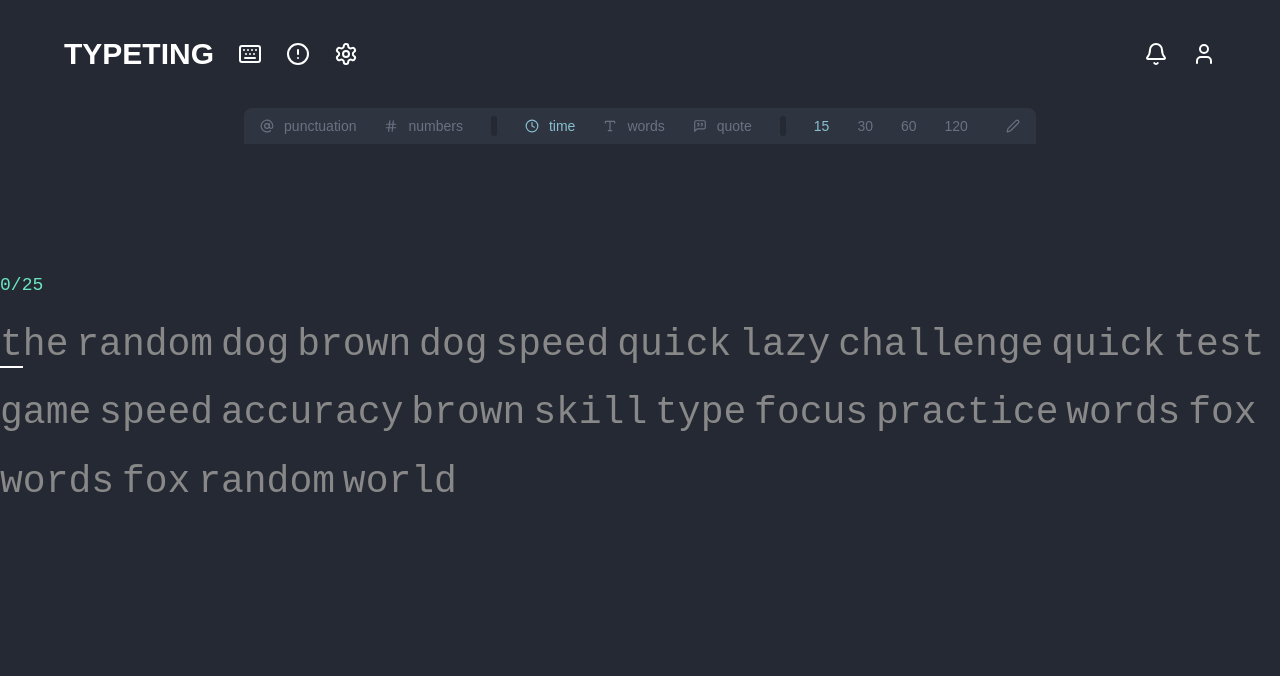
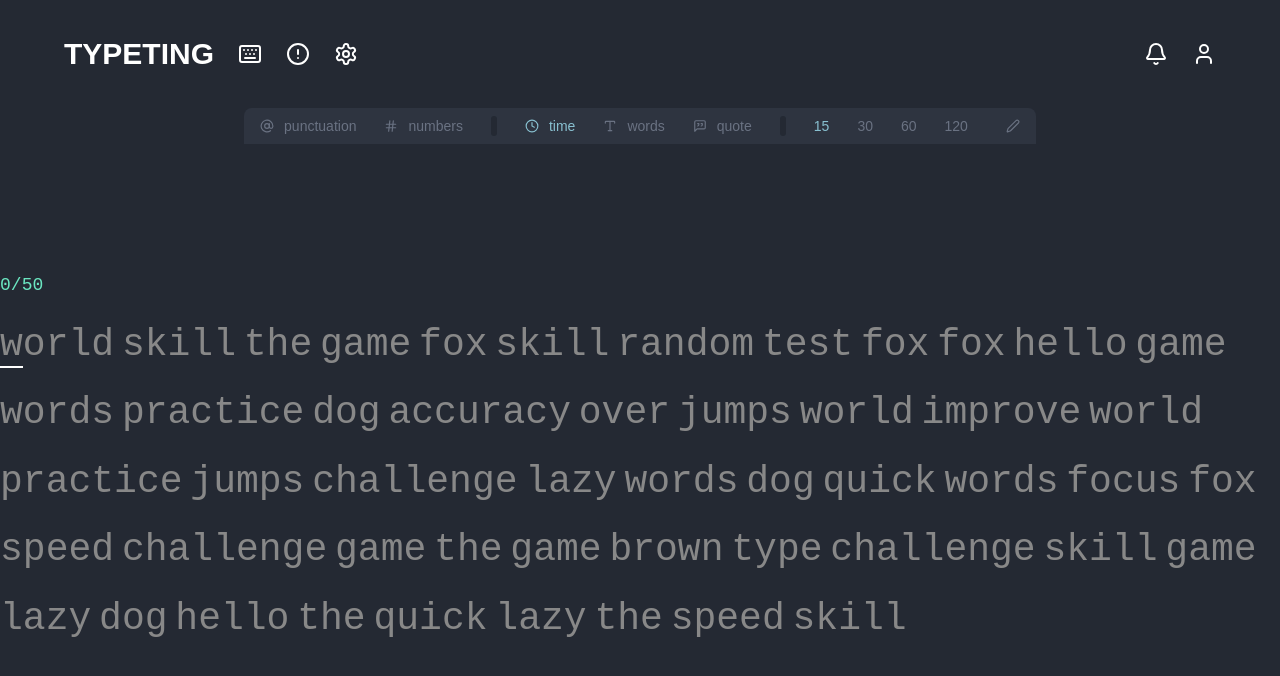
Before and after one commit to DavidRaveloU/Typeting, a Next.js app: page / in a window 1280 px wide. Shown: the top 676 px of the page. Built offline with nearby package versions, Linux system fonts and the light colour scheme.

Commit message:
feat: integrate sentence generation and typing configuration in TypingArea component

```diff
--- a/components/TypingArea.tsx
+++ b/components/TypingArea.tsx
@@ -1,37 +1,46 @@
 "use client";
 
-import React, { useState, useRef, useEffect } from "react";
-
-const WORD_LIST = [
-  "the", "quick", "brown", "fox", "jumps", "over", "lazy", "dog", "hello", "world",
-  "type", "speed", "keyboard", "practice", "random", "words", "challenge", "focus",
-  "improve", "accuracy", "skill", "test", "game", "letter", "space"
-];
+import { useTypingConfig } from "@/context/TypingConfigContext";
+import React, { useEffect, useRef, useState } from "react";
+import { generateWords } from "@/utils/sentenceGenerator";
+import { COLORS } from "@/utils/constants";
 
 function getRandomSentence(length: number) {
   const words = [];
   for (let i = 0; i < length; i++) {
-    words.push(WORD_LIST[Math.floor(Math.random() * WORD_LIST.length)]);
+    words.push("quick");
   }
-  return words;
+  return words.join(" ");
 }
 
-const SENTENCE_LENGTH = 25;
+const TypingArea: React.FC = () => {
+  const {
+    punctuation,
+    numbers,
+    mode,
+    words: configWords,
+    quoteLength,
+  } = useTypingConfig();
+  const [words, setWords] = useState<string[]>([]);
 
-const COLORS = {
-  correct: "#fff",
-  incorrect: "#ff5555",
-  skipped: "#FFFF00",
-  extra: "#b22222",
-  pending: "#888888",
-  cursor: "#fff"
-};
+  useEffect(() => {
+    let generatedText: string[] | string = [];
 
-const TypingArea: React.FC = () => {
-  const [words, setWords] = useState<string[]>([]);
-  useEffect(() => {
-    setWords(getRandomSentence(SENTENCE_LENGTH));
-  }, []);
+    if (mode === "words" || mode === "time") {
+      const wordCount = mode === "time" ? 50 : parseInt(configWords);
+      generatedText = generateWords(wordCount, { punctuation, numbers });
+    } else if (mode === "quote") {
+      generatedText = getRandomSentence(parseInt(quoteLength));
+    }
+
+    setWords(
+      Array.isArray(generatedText) ? generatedText : generatedText.split(" ")
+    );
+    setInput("");
+    setCurrentWordIdx(0);
+    setTypedWords([]);
+    setSkippedMap({});
+  }, [mode, configWords, punctuation, numbers, quoteLength]);
 
   const [input, setInput] = useState<string>("");
   const [currentWordIdx, setCurrentWordIdx] = useState(0);
@@ -52,17 +61,18 @@ const TypingArea: React.FC = () => {
       if (val.trim().length === 0) return;
 
       const trimmed = val.slice(0, -1);
-      setTypedWords(prev => {
+      setTypedWords((prev) => {
         const copy = [...prev];
         copy[currentWordIdx] = trimmed;
         return copy;
       });
 
       const originalWord = words[currentWordIdx] || "";
-      const isSkipped = trimmed.length < originalWord.length && trimmed.length > 0;
-      setSkippedMap(prev => ({ ...prev, [currentWordIdx]: isSkipped }));
+      const isSkipped =
+        trimmed.length < originalWord.length && trimmed.length > 0;
+      setSkippedMap((prev) => ({ ...prev, [currentWordIdx]: isSkipped }));
 
-      setCurrentWordIdx(idx => Math.min(idx + 1, words.length));
+      setCurrentWordIdx((idx) => Math.min(idx + 1, words.length));
       setInput("");
       return;
     }
@@ -85,7 +95,7 @@ const TypingArea: React.FC = () => {
       setInput(prevInput);
       minLengthRef.current = prevInput.length;
 
-      setSkippedMap(prev => {
+      setSkippedMap((prev) => {
         const copy = { ...prev };
         delete copy[prevIdx];
         return copy;
@@ -117,8 +127,8 @@ const TypingArea: React.FC = () => {
         wordIdx < currentWordIdx
           ? typedWords[wordIdx] || ""
           : wordIdx === currentWordIdx
-            ? input
-            : "";
+          ? input
+          : "";
 
       const isSkipped = skippedMap[wordIdx];
       const isActive = wordIdx === currentWordIdx;
@@ -156,7 +166,7 @@ const TypingArea: React.FC = () => {
               fontWeight: 500,
               fontSize: 38,
               borderBottom: showCursor ? `2px solid ${COLORS.cursor}` : "none",
-              transition: "border-bottom 0.1s"
+              transition: "border-bottom 0.1s",
             }}
           >
             {char || (showCursor ? "\u00a0" : "")}
@@ -182,7 +192,7 @@ const TypingArea: React.FC = () => {
         fontFamily: "monospace",
         minHeight: 180,
         maxWidth: 1300,
-        margin: "0 auto"
+        margin: "0 auto",
       }}
       onClick={() => inputRef.current?.focus()}
       tabIndex={0}
@@ -198,7 +208,7 @@ const TypingArea: React.FC = () => {
           userSelect: "none",
           whiteSpace: "normal",
           wordBreak: "break-word",
-          overflowWrap: "anywhere"
+          overflowWrap: "anywhere",
         }}
       >
         {renderWords()}
@@ -211,7 +221,7 @@ const TypingArea: React.FC = () => {
         style={{
           opacity: 0,
           position: "absolute",
-          left: -9999
+          left: -9999,
         }}
         spellCheck={false}
         autoFocus
```
